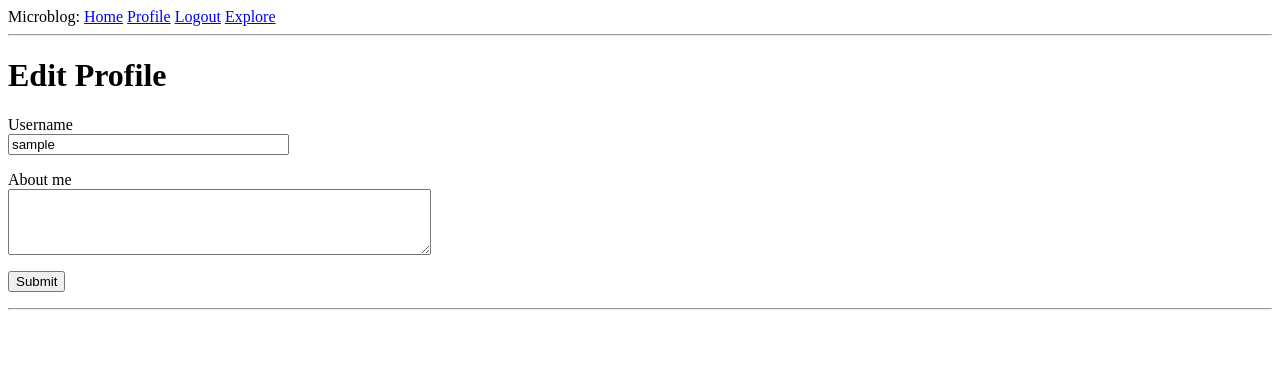
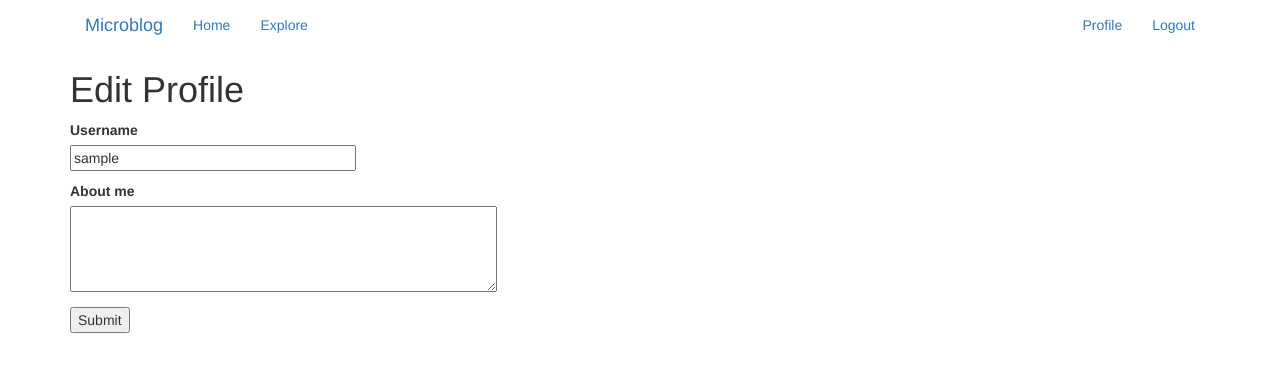
Before and after one commit to aprilcarter/flask-microblog, a Flask app: page /edit_profile in a window 1280 px wide. Shown: the top 372 px of the page. Run offline with Flask 2, Linux system fonts and the light colour scheme; the visitor is signed in with stand-in values (Sample User, id 1); data comes from the database, SQL or seed files in the repository; both versions use the stored data as it was after the commit; some libraries are stand-ins or nearby versions.

Commit message:
Set up for Bootstrap - install flask-bootstrap - modify base template to extend bootstrap's base template - modify main content block in all templates to named app_content because bootstrap uses content

```diff
--- a/app/__init__.py
+++ b/app/__init__.py
@@ -7,6 +7,7 @@ from flask_sqlalchemy import SQLAlchemy
 from flask_migrate import Migrate
 from flask_login import LoginManager
 from flask_mail import Mail
+from flask_bootstrap import Bootstrap
 
 app = Flask(__name__)
 app.config.from_object(Config)
@@ -15,6 +16,7 @@ migrate = Migrate(app, db)
 login = LoginManager(app)
 login.login_view = 'login'
 mail = Mail(app)
+bootstrap = Bootstrap(app)
 
 from app import routes, models, errors
 
--- a/app/templates/404.html.j2
+++ b/app/templates/404.html.j2
@@ -1,6 +1,6 @@
 {% extends "base.html.j2" %}
 
-{% block content %}
+{% block app_content %}
   <h1>File Not Found</h1>
   <p><a href="{{ url_for('index') }}">Back</a></p>
 {% endblock %}
--- a/app/templates/500.html.j2
+++ b/app/templates/500.html.j2
@@ -1,6 +1,6 @@
 {% extends "base.html.j2" %}
 
-{% block content %}
+{% block app_content %}
   <h1>An unexpected error has occurred</h1>
   <p>The administrator has been notified. Sorry for the inconvenience.</p>
   <p><a href="{{ url_for('index') }}">Back</a></p>
--- a/app/templates/base.html.j2
+++ b/app/templates/base.html.j2
@@ -1,35 +1,54 @@
-<html>
-    <head>
+{% extends 'bootstrap/base.html' %}
+
+{% block title %}
   {% if title %}
-      <title>{{ title }} - Microblog</title>
+    {{ title }} - Microblog
   {% else %}
-      <title>Welcome to Microblog</title>
+    Welcome to Microblog
   {% endif %}
-    </head>
-    <body>
-        <div>
-          Microblog:
-          <a href="{{ url_for('index') }}">Home</a>
+{% endblock %}
+
+{% block navbar %}
+  <nav>
+    <div class="container">
+        <div class="navbar-header">
+            <button type="button" class="navbar-toggle collapsed" data-toggle="collapse" data-target="#bs-example-navbar-collapse-1" aria-expanded="false">
+                <span class="sr-only">Toggle navigation</span>
+                <span class="icon-bar"></span>
+                <span class="icon-bar"></span>
+                <span class="icon-bar"></span>
+            </button>
+            <a class="navbar-brand" href="{{ url_for('index') }}">Microblog</a>
+        </div>
+        <div class="collapse navbar-collapse" id="bs-example-navbar-collapse-1">
+            <ul class="nav navbar-nav">
+                <li><a href="{{ url_for('index') }}">Home</a></li>
+                <li><a href="{{ url_for('explore') }}">Explore</a></li>
+            </ul>
+            <ul class="nav navbar-nav navbar-right">
                 {% if current_user.is_anonymous %}
-            <a href="{{ url_for('login') }}">Login</a>
+                <li><a href="{{ url_for('login') }}">Login</a></li>
                 {% else %}
-            <a href="{{ url_for('user', username=current_user.username) }}">Profile</a>
-            <a href="{{ url_for('logout') }}">Logout</a>
+                <li><a href="{{ url_for('user', username=current_user.username) }}">Profile</a></li>
+                <li><a href="{{ url_for('logout') }}">Logout</a></li>
                 {% endif %}
-          <a href="{{ url_for('explore') }}">Explore</a>
+            </ul>
         </div>
-        <hr>
+</div>
+  </nav>
+{% endblock %}
+
+{% block content %}
+  <div class="container">
     {% with messages = get_flashed_messages() %}
     {% if messages %}
-        <ul>
       {% for message in messages %}
-            <li>{{ message }}</li>
+        <div class="alert alert-info" role="alert">{{message}}</div>
       {% endfor %}
-        </ul>
     {% endif %}
     {% endwith %}
-        {% block content %}{% endblock %}
-        <hr>
+
+    {% block app_content %}{% endblock %}
     {% block share %}{% endblock %}
-    </body>
-</html>
+  </div>
+{% endblock %}
--- a/app/templates/edit_profile.html.j2
+++ b/app/templates/edit_profile.html.j2
@@ -1,6 +1,6 @@
 {% extends "base.html.j2" %}
 
-{% block content %}
+{% block app_content %}
   <h1>Edit Profile</h1>
   <form action="" method="post">
     {{ form.hidden_tag() }}
--- a/app/templates/index.html.j2
+++ b/app/templates/index.html.j2
@@ -1,6 +1,6 @@
 {% extends "base.html.j2" %}
 
-{% block content %}
+{% block app_content %}
     <h1>Hi, {{ current_user.username }}!</h1>
 
     {% if form %}
--- a/app/templates/login.html.j2
+++ b/app/templates/login.html.j2
@@ -1,6 +1,6 @@
 {% extends "base.html.j2" %}
 
-{% block content %}
+{% block app_content %}
   <h1>Sign In</h1>
   <form action="" method="post" novalidate>
     {{ form.hidden_tag() }}
--- a/app/templates/register.html.j2
+++ b/app/templates/register.html.j2
@@ -1,5 +1,5 @@
 {% extends "base.html.j2" %}
-{% block content %}
+{% block app_content %}
   <h1>Register</h1>
   <form action="" method="post">
     {{ form.hidden_tag() }}
--- a/app/templates/reset_password.html.j2
+++ b/app/templates/reset_password.html.j2
@@ -1,6 +1,6 @@
 {% extends "base.html.j2" %}
 
-{% block content %}
+{% block app_content %}
   <h1>Reset Your Password</h1>
   <form action="" method="post">
     <p>
--- a/app/templates/reset_password_request.html.j2
+++ b/app/templates/reset_password_request.html.j2
@@ -1,6 +1,6 @@
 {% extends "base.html.j2" %}
 
-{% block content %}
+{% block app_content %}
   <h1>Reset Password</h1>
   <form action="" method="post">
     {{ form.hidden_tag() }}
--- a/app/templates/user.html.j2
+++ b/app/templates/user.html.j2
@@ -1,6 +1,6 @@
 {% extends "base.html.j2" %}
 
-{% block content %}
+{% block app_content %}
   <table>
     <tr style="vertical-align: middle;">
       <td><img src="{{user.avatar(128)}}"></td>
```
Also changed, not shown: app.db. Lines whose indentation alone changed are shown as unchanged.
